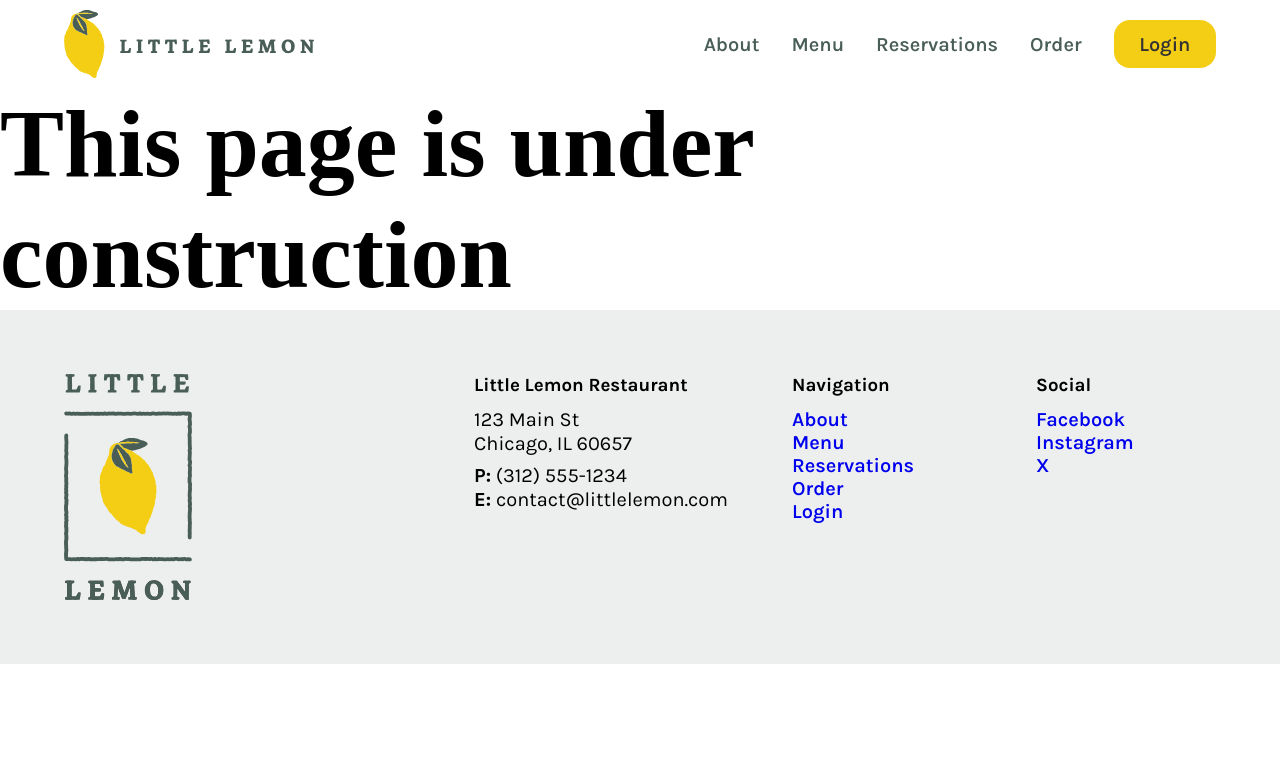
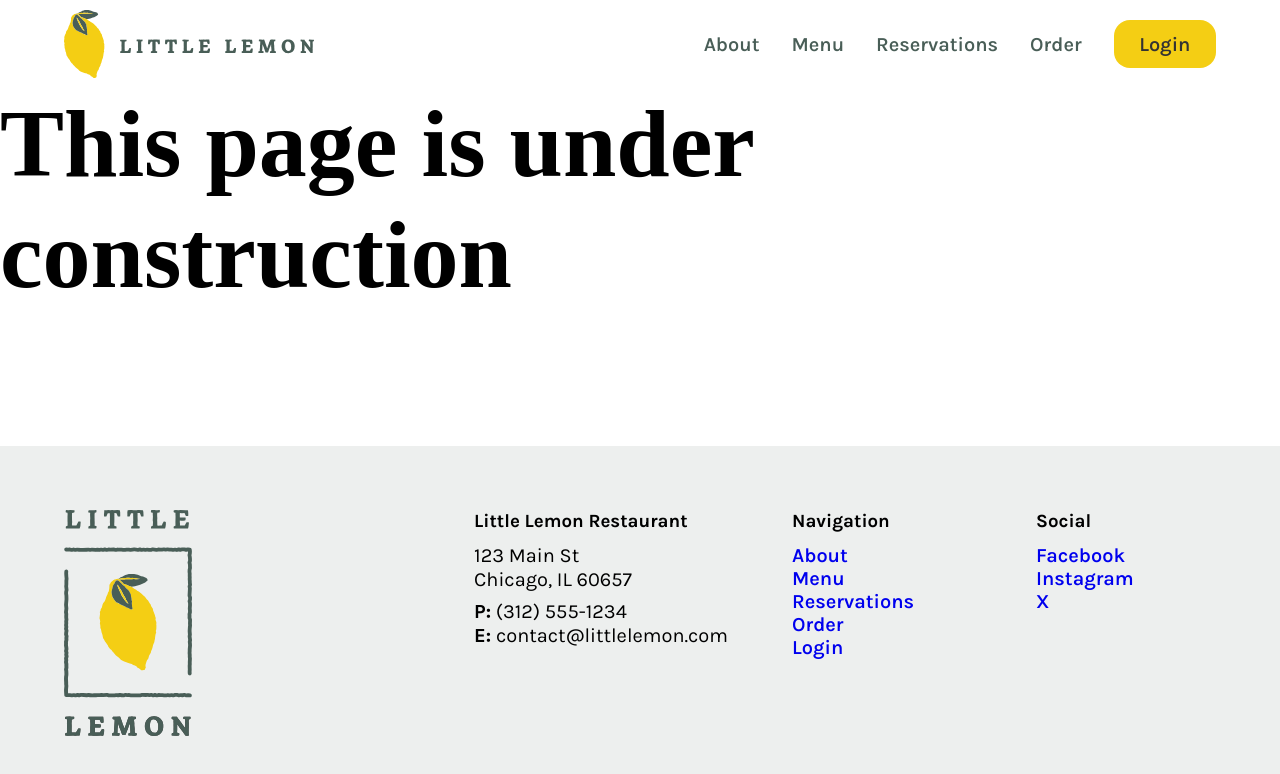
Before and after one commit to chrallen/little-lemon, a React (Create React App) app: page /AboutPage in a window 1280 px wide. Shown: the top 774 px of the page. Built offline with nearby package versions, Linux system fonts and the light colour scheme; a web font is replaced by a local one.

Commit message:
added css for flex layout

```diff
--- a/src/App.css
+++ b/src/App.css
@@ -2,6 +2,24 @@
     margin: 0;
     padding: 0;
     box-sizing: border-box;
+}
+
+html,
+body,
+#root {
+  height: 100%;
+}
+
+.app {
+  min-height: 100vh;
+  display: flex;
+  flex-direction: column;
+}
+
+.main-content {
+  flex: 1;
+  display: flex;
+  flex-direction: column;
 }
 
 body {
@@ -45,7 +63,6 @@ button {
   font-weight: 600;
   cursor: pointer;
 }
-
 
 .text-link {
   color: #495e57;
```
